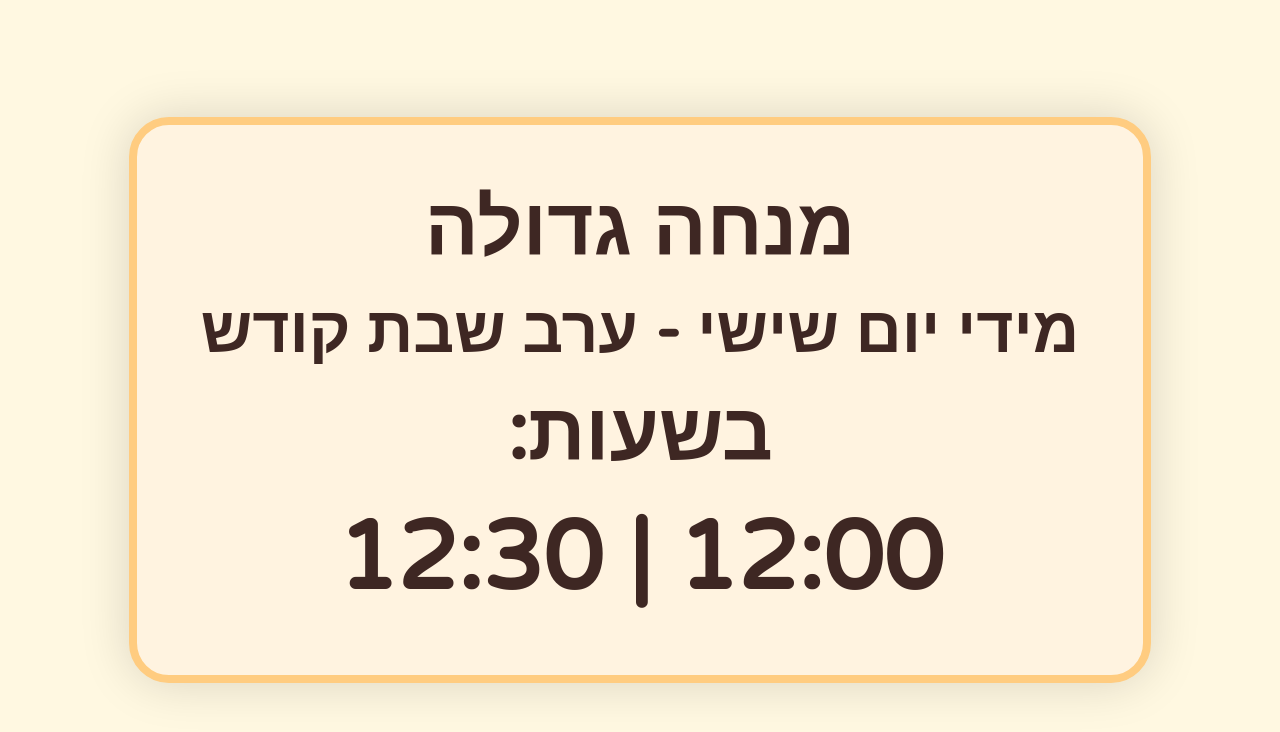
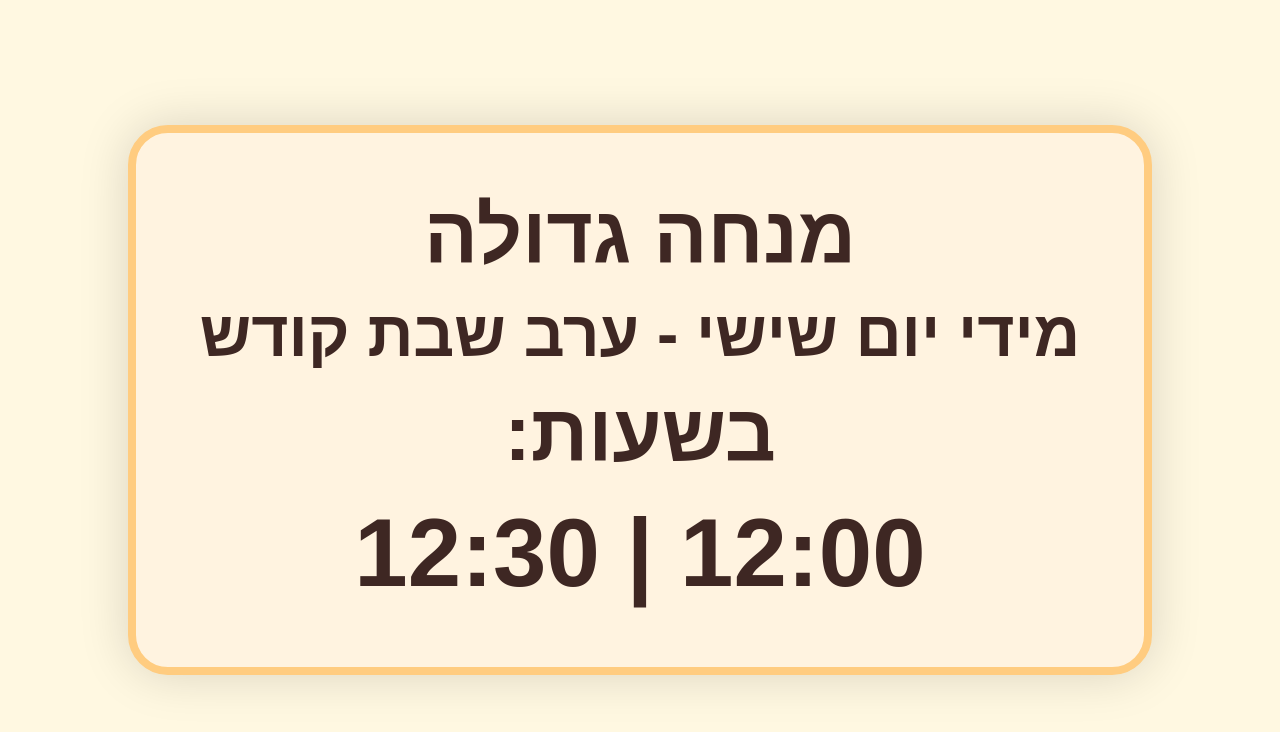
Before and after one commit to shnotik770-netizen/shiurim-site, a plain HTML site: page MS.html in a window 1280 px wide. Drawn offline with Linux system fonts and the light colour scheme.

Commit message:
Update MS.html

```diff
--- a/MS.html
+++ b/MS.html
@@ -3,7 +3,7 @@
 <head>
   <meta charset="UTF-8">
   <title>ערב שבת קודש</title>
-  <link href="https://fonts.googleapis.com/css2?family=Varela+Round&display=swap" rel="stylesheet">
+  <link href="https://fonts.googleapis.com/css2?family=Assistant:wght@400;600;800&display=swap" rel="stylesheet">
   <style>
     html, body {
       margin: 0;
```
